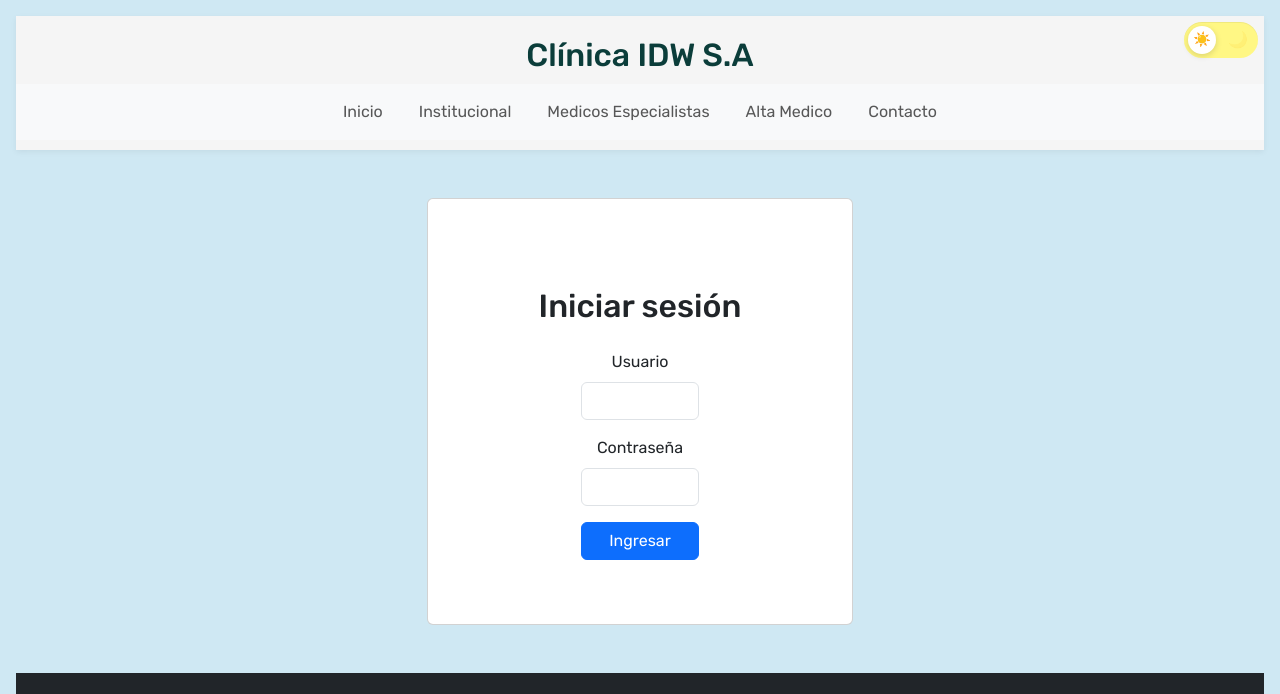
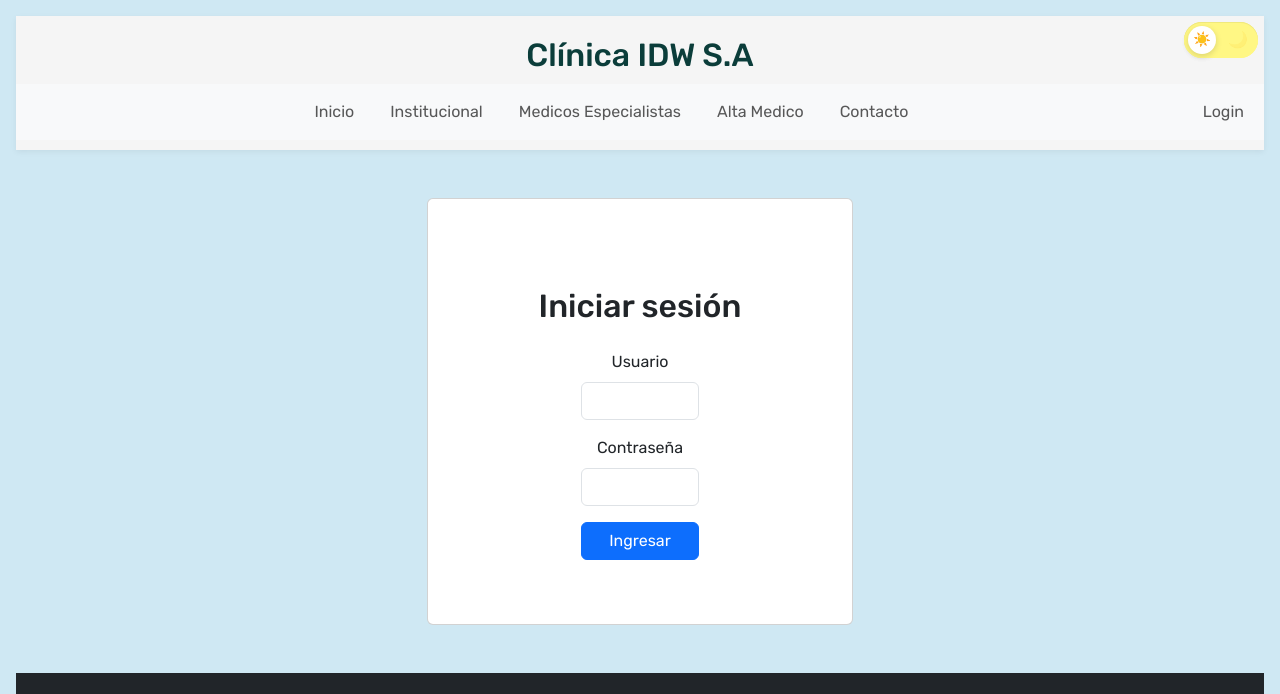
Before and after one commit to robertocolman/Trabajo-Final-Integrador-Grupo-63, a plain HTML site: page login.html in a window 1280 px wide. Shown: the top 694 px of the page. Drawn offline with nearby package versions, Linux system fonts and the light colour scheme.

Commit message:
se agregó el login

```diff
--- a/login.html
+++ b/login.html
@@ -26,11 +26,16 @@
             </label>
         </div>
 
+        <!-- Botón dark mode -->
+        <div class="switch-wrapper" style="position: fixed; top: 10px; right: 10px; z-index: 1000; margin: 0;">
+            <label for="dark-toggle" class="dark-switch" aria-hidden="true">
+                <span class="knob"></span>
+            </label>
+        </div>
+
         <header class="mt-3 mx-3">
             <h1>Clínica IDW S.A<i class="bi bi-stethoscope"></i></h1>
 
-
-            <!-- ---------- NAV BAR ---------- -->
             <nav class="navbar navbar-expand-lg bg-body-tertiary">
                 <div class="container-fluid">
                     <button class="navbar-toggler" type="button" data-bs-toggle="collapse"
@@ -39,8 +44,9 @@
                         <span class="navbar-toggler-icon"></span>
                     </button>
 
-                    <div class="collapse navbar-collapse justify-content-center" id="navbarSupportedContent">
-                        <ul class="navbar-nav mb-2 mb-lg-0">
+                    <div class="collapse navbar-collapse" id="navbarSupportedContent">
+
+                        <ul class="navbar-nav mb-2 mb-lg-0 mx-auto">
                             <li class="nav-item">
                                 <a class="nav-link" href="index.html">Inicio</a>
                             </li>
@@ -55,6 +61,12 @@
                             </li>
                             <li class="nav-item">
                                 <a class="nav-link" href="contacto.html">Contacto</a>
+                            </li>
+                        </ul>
+
+                        <ul class="navbar-nav mb-2 mb-lg-0 **ms-auto**">
+                            <li class="nav-item">
+                                <a class="nav-link" href="login.html">Login</a>
                             </li>
                         </ul>
                     </div>
```
Also changed, not shown: altaMedicos.html (+9 -2 lines), contacto.html (+9 -2 lines), institucional.html (+9 -2 lines), medicos.html (+9 -2 lines), index.html (indentation only).
